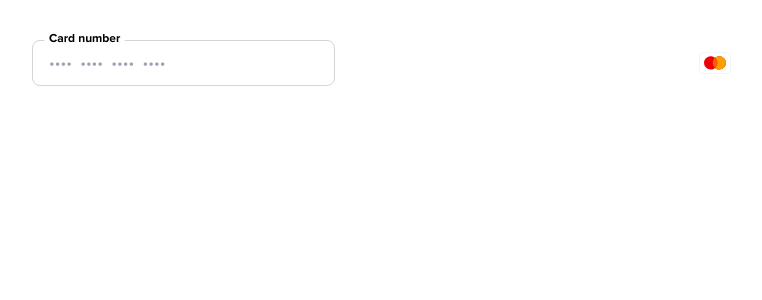
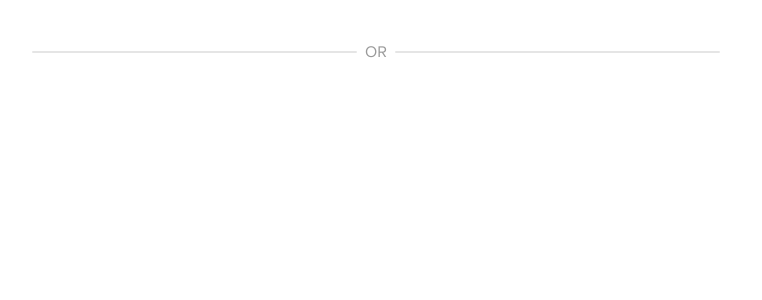
Before and after one commit to azopo/learningJourney_test, a Vue app: page / in a window 1280 px wide. Shown: the top 300 px of the page, without its empty margins (264-1026 px from the left). Built offline with nearby package versions, Linux system fonts and the light colour scheme.

Commit message:
add custom divider component;

```diff
--- /dev/null
+++ b/src/components/CustomDivider.vue
@@ -0,0 +1,7 @@
+<template>
+  <div class="flex items-center">
+    <div class="h-[2px] bg-[#000000] bg-opacity-[.1] w-full rounded" />
+    <span class="text-[#000000] text-opacity-[.4] mx-[8px]">OR</span>
+    <div class="h-[2px] bg-[#000000] bg-opacity-[.1] w-full rounded" />
+  </div>
+</template>
--- a/src/views/HomeView.vue
+++ b/src/views/HomeView.vue
@@ -2,11 +2,13 @@
   <div class="container p-10">
     <!--    <AppHeader />-->
     <!--    <custom-button>Test</custom-button>-->
-    <custom-input label="Card number" />
+    <!--    <custom-input label="Card number" />-->
+    <custom-divider />
   </div>
 </template>
 <script setup>
 // import CustomButton from "@/components/CustomButton.vue";
 // import AppHeader from "@/components/AppHeader.vue";
-import CustomInput from "@/components/CustomInput.vue";
+//import CustomInput from "@/components/CustomInput.vue";
+import CustomDivider from "@/components/CustomDivider.vue";
 </script>
```
